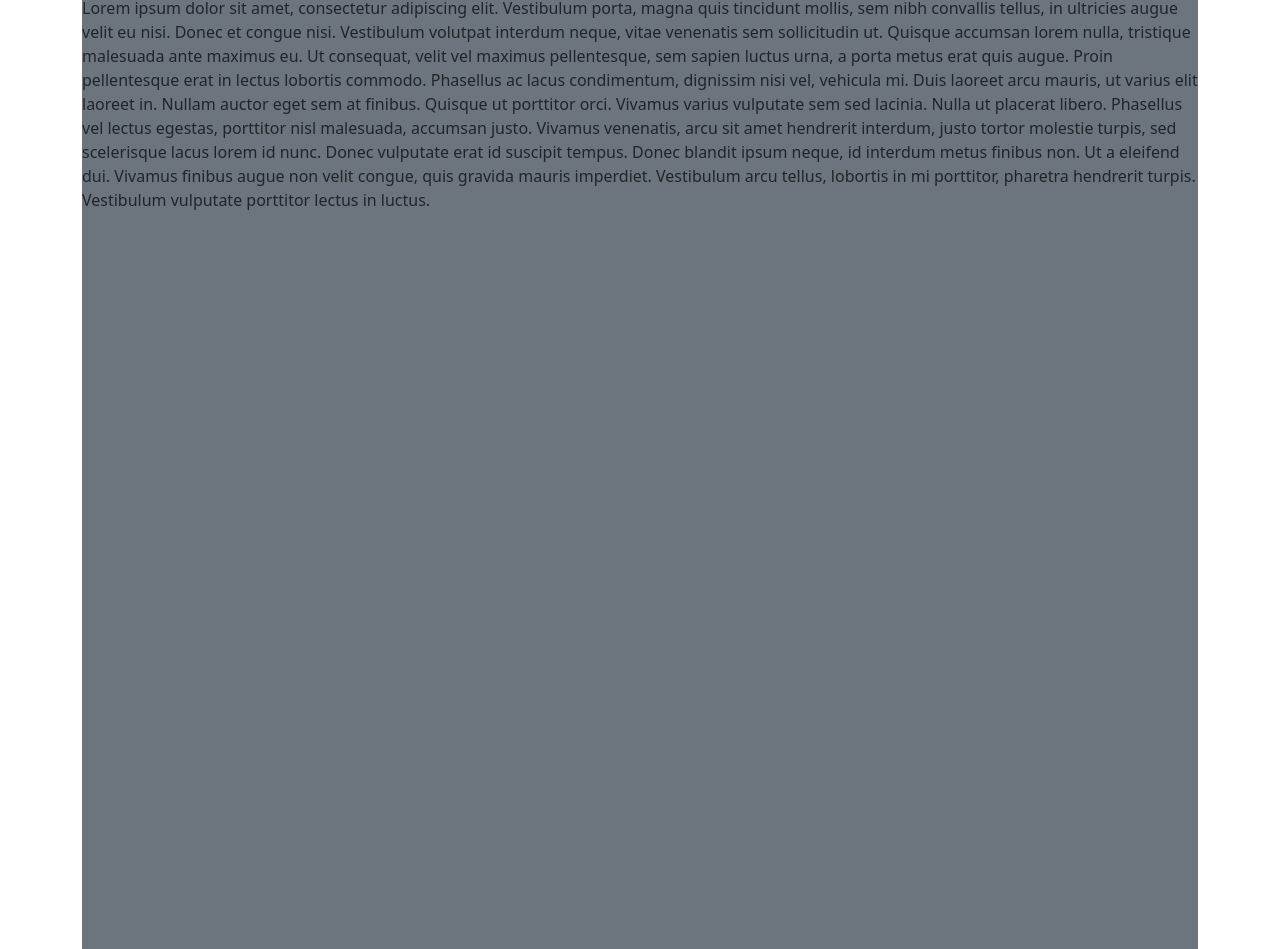
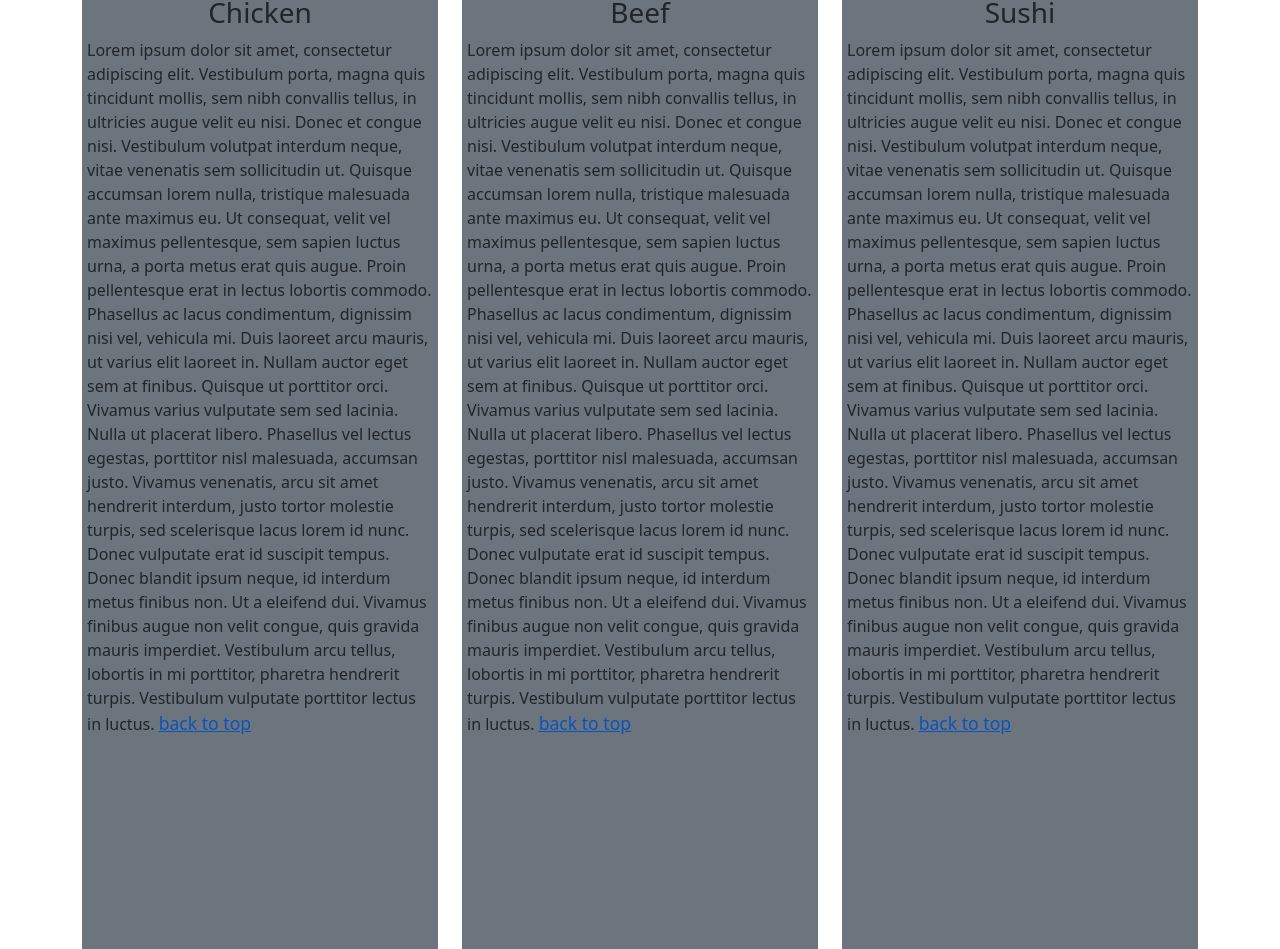
Before and after one commit to learnd12/coursera-html-css-assignment, a plain HTML site: page assignment-week3/index.html in a window 1280 px wide. Shown: the part 123-1072 px from the top of the page. Drawn offline with Linux system fonts and the light colour scheme.

Commit message:
optional part finished

```diff
--- a/assignment-week3/css/styles.css
+++ b/assignment-week3/css/styles.css
@@ -11,7 +11,17 @@
 }
 .tall-section {
     height: 1999px;
+    margin: 0 auto 9px auto;
 
+}
+
+section.tall-section>p{
+    padding : 0 5px 5px 5px;
+}
+
+section.tall-section span>a{
+    color : #0a53be;
+    font-size: 1.1em;
 }
 
 .nav-item{
--- a/assignment-week3/index.html
+++ b/assignment-week3/index.html
@@ -8,7 +8,7 @@
     <link rel="stylesheet" href="./css/bootstrap.css"/>
     <link rel="stylesheet" href="./css/styles.css"/>
     <!--    bootstrap js    -->
-    <script src="js/bootstrap.js"></script>
+    <script src="./js/bootstrap.js"></script>
     <title>Title</title>
 
 </head>
@@ -28,15 +28,15 @@
                 <div class="collapse navbar-collapse hidden-sm" id="navbar-menu">
                     <ul class="navbar-nav">
                         <li class="nav-item">
-                            <a class="nav-link text-center"  href="#">Chicken</a>
+                            <a class="nav-link text-center"  href="#section-heading-1">Chicken</a>
                         </li>
                         <li><hr class="dropdown-divider"></li>
                         <li class="nav-item">
-                            <a class="nav-link text-center" href="#">Beef</a>
+                            <a class="nav-link text-center" href="#section-heading-2">Beef</a>
                         </li>
                         <li><hr class="dropdown-divider"></li>
                         <li class="nav-item">
-                            <a class="nav-link text-center"  href="#">Sushi</a>
+                            <a class="nav-link text-center"  href="#section-heading-3">Sushi</a>
                         </li>
 
                     </ul>
@@ -49,13 +49,43 @@
     </header>
 
     <div class="main-body">
-        <h1 class="text-center">Our Menu</h1>
+        <h1 class="text-center" id="page-top-heading">Our Menu</h1>
         <div class="container">
-            <section class="tall-section col-12 bg-secondary">
-                <p>Lorem ipsum dolor sit amet, consectetur adipiscing elit. Vestibulum porta, magna quis tincidunt mollis, sem nibh convallis tellus, in ultricies augue velit eu nisi. Donec et congue nisi. Vestibulum volutpat interdum neque, vitae venenatis sem sollicitudin ut. Quisque accumsan lorem nulla, tristique malesuada ante maximus eu. Ut consequat, velit vel maximus pellentesque, sem sapien luctus urna, a porta metus erat quis augue. Proin pellentesque erat in lectus lobortis commodo. Phasellus ac lacus condimentum, dignissim nisi vel, vehicula mi.
+            <div class="row">
+                <div class="col-md-4 col-sm-6 col-12">
+                    <section class="tall-section  bg-secondary" id="section1">
+                        <h3 id="section-heading-1" class="section-heading text-center">Chicken</h3>
+                        <p>Lorem ipsum dolor sit amet, consectetur adipiscing elit. Vestibulum porta, magna quis tincidunt mollis, sem nibh convallis tellus, in ultricies augue velit eu nisi. Donec et congue nisi. Vestibulum volutpat interdum neque, vitae venenatis sem sollicitudin ut. Quisque accumsan lorem nulla, tristique malesuada ante maximus eu. Ut consequat, velit vel maximus pellentesque, sem sapien luctus urna, a porta metus erat quis augue. Proin pellentesque erat in lectus lobortis commodo. Phasellus ac lacus condimentum, dignissim nisi vel, vehicula mi.
 
-                    Duis laoreet arcu mauris, ut varius elit laoreet in. Nullam auctor eget sem at finibus. Quisque ut porttitor orci. Vivamus varius vulputate sem sed lacinia. Nulla ut placerat libero. Phasellus vel lectus egestas, porttitor nisl malesuada, accumsan justo. Vivamus venenatis, arcu sit amet hendrerit interdum, justo tortor molestie turpis, sed scelerisque lacus lorem id nunc. Donec vulputate erat id suscipit tempus. Donec blandit ipsum neque, id interdum metus finibus non. Ut a eleifend dui. Vivamus finibus augue non velit congue, quis gravida mauris imperdiet. Vestibulum arcu tellus, lobortis in mi porttitor, pharetra hendrerit turpis. Vestibulum vulputate porttitor lectus in luctus.</p>
-            </section>
+                            Duis laoreet arcu mauris, ut varius elit laoreet in. Nullam auctor eget sem at finibus. Quisque ut porttitor orci. Vivamus varius vulputate sem sed lacinia. Nulla ut placerat libero. Phasellus vel lectus egestas, porttitor nisl malesuada, accumsan justo. Vivamus venenatis, arcu sit amet hendrerit interdum, justo tortor molestie turpis, sed scelerisque lacus lorem id nunc. Donec vulputate erat id suscipit tempus. Donec blandit ipsum neque, id interdum metus finibus non. Ut a eleifend dui. Vivamus finibus augue non velit congue, quis gravida mauris imperdiet. Vestibulum arcu tellus, lobortis in mi porttitor, pharetra hendrerit turpis. Vestibulum vulputate porttitor lectus in luctus.
+                            <span><a href="#page-top-heading">back to top</a></span>
+                        </p>
+                    </section>
+                </div>
+
+                <div class="col-md-4 col-sm-6 col-12">
+                    <section class="tall-section  bg-secondary" id="section2">
+                        <h3 class="section-heading text-center" id="section-heading-2">Beef</h3>
+                        <p>Lorem ipsum dolor sit amet, consectetur adipiscing elit. Vestibulum porta, magna quis tincidunt mollis, sem nibh convallis tellus, in ultricies augue velit eu nisi. Donec et congue nisi. Vestibulum volutpat interdum neque, vitae venenatis sem sollicitudin ut. Quisque accumsan lorem nulla, tristique malesuada ante maximus eu. Ut consequat, velit vel maximus pellentesque, sem sapien luctus urna, a porta metus erat quis augue. Proin pellentesque erat in lectus lobortis commodo. Phasellus ac lacus condimentum, dignissim nisi vel, vehicula mi.
+
+                            Duis laoreet arcu mauris, ut varius elit laoreet in. Nullam auctor eget sem at finibus. Quisque ut porttitor orci. Vivamus varius vulputate sem sed lacinia. Nulla ut placerat libero. Phasellus vel lectus egestas, porttitor nisl malesuada, accumsan justo. Vivamus venenatis, arcu sit amet hendrerit interdum, justo tortor molestie turpis, sed scelerisque lacus lorem id nunc. Donec vulputate erat id suscipit tempus. Donec blandit ipsum neque, id interdum metus finibus non. Ut a eleifend dui. Vivamus finibus augue non velit congue, quis gravida mauris imperdiet. Vestibulum arcu tellus, lobortis in mi porttitor, pharetra hendrerit turpis. Vestibulum vulputate porttitor lectus in luctus.
+                            <span><a href="#page-top-heading">back to top</a></span>
+                        </p>
+                    </section>
+                </div>
+
+                <div class="col-md-4 col-sm-12 col-12">
+                    <section class="tall-section bg-secondary" id="section3">
+                        <h3 class="section-heading text-center" id="section-heading-3">Sushi</h3>
+                        <p>Lorem ipsum dolor sit amet, consectetur adipiscing elit. Vestibulum porta, magna quis tincidunt mollis, sem nibh convallis tellus, in ultricies augue velit eu nisi. Donec et congue nisi. Vestibulum volutpat interdum neque, vitae venenatis sem sollicitudin ut. Quisque accumsan lorem nulla, tristique malesuada ante maximus eu. Ut consequat, velit vel maximus pellentesque, sem sapien luctus urna, a porta metus erat quis augue. Proin pellentesque erat in lectus lobortis commodo. Phasellus ac lacus condimentum, dignissim nisi vel, vehicula mi.
+
+                            Duis laoreet arcu mauris, ut varius elit laoreet in. Nullam auctor eget sem at finibus. Quisque ut porttitor orci. Vivamus varius vulputate sem sed lacinia. Nulla ut placerat libero. Phasellus vel lectus egestas, porttitor nisl malesuada, accumsan justo. Vivamus venenatis, arcu sit amet hendrerit interdum, justo tortor molestie turpis, sed scelerisque lacus lorem id nunc. Donec vulputate erat id suscipit tempus. Donec blandit ipsum neque, id interdum metus finibus non. Ut a eleifend dui. Vivamus finibus augue non velit congue, quis gravida mauris imperdiet. Vestibulum arcu tellus, lobortis in mi porttitor, pharetra hendrerit turpis. Vestibulum vulputate porttitor lectus in luctus.
+                            <span><a href="#page-top-heading">back to top</a></span>
+                        </p>
+                    </section>
+                </div>
+            </div>
+
         </div>
 
     </div>
```
Also changed, not shown: 2 other files.
